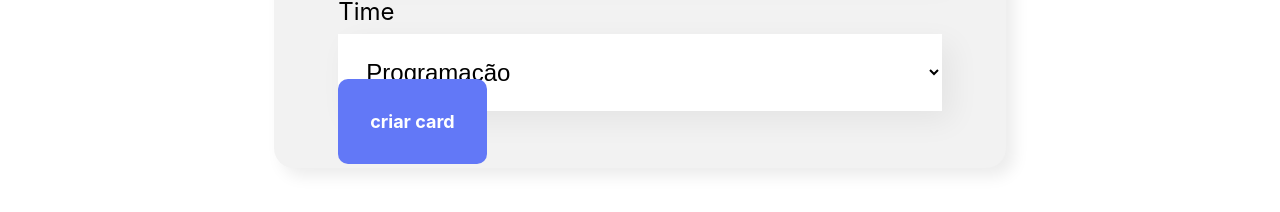
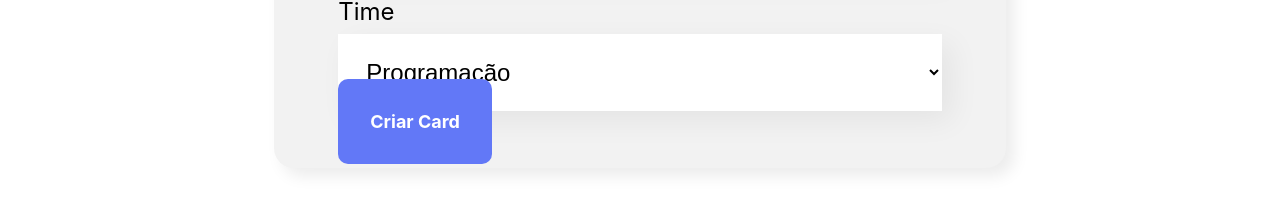
Before and after one commit to jameshsousa/Organo, a React (Create React App) app in the folder organo/: page / in a window 1280 px wide. Shown: the part 1050-1262 px from the top of the page. Built offline with nearby package versions, Linux system fonts and the light colour scheme.

Commit message:
Validando formulário

```diff
--- a/organo/src/componentes/Botao/Botao.css
+++ b/organo/src/componentes/Botao/Botao.css
@@ -1,5 +1,5 @@
 .botao {
-    background-color: #6278F7 ;
+    background-color: #6278F7;
     border-radius: 10px;
     font-weight: 700;
     font-size: 18px;
--- a/organo/src/componentes/Botao/index.js
+++ b/organo/src/componentes/Botao/index.js
@@ -2,7 +2,7 @@ import './Botao.css'
 
 const Botao = (props) => {
     return(<botton className="botao">
-        {props.texto}
+        {props.children}
     </botton>
 
     )
--- a/organo/src/componentes/Formulario/index.js
+++ b/organo/src/componentes/Formulario/index.js
@@ -15,15 +15,22 @@ const Formulario = () => {
         'Inovação e Gestão'
     ]
 
+    const aoSalvar = (evento) => {
+        console.log('Form foi submetido')
+        evento.preventDefault()
+    }
     return (
         <section className="formulario">
-            <form>
+            <form onSubmit={aoSalvar}>
+
             <h2>Preencha os dados para criar o card do colaborador</h2>
-            <CampoTexto label="Nome" placeholder="Digite seu nome" />
-            <CampoTexto label="Cargo" placeholder="Digite seu cargo" />
-            <CampoTexto label="Imagem" placeholder="Digite o endeço da imagem" />
-            <ListaSuspensa label="Time" itens = {times} />
-            <Botao texto="criar card"/>
+            <CampoTexto obrigatorio={true} label="Nome" placeholder="Digite seu nome" />
+            <CampoTexto obrigatorio={true} label="Cargo" placeholder="Digite seu cargo" />
+            <CampoTexto  label="Imagem" placeholder="Digite o endeço da imagem" />
+            <ListaSuspensa obrigatorio={true} label="Time" itens = {times} />
+            <Botao>
+                Criar Card
+            </Botao>
 
             </form>
         </section>
--- a/organo/src/componentes/ListaSuspensa/index.js
+++ b/organo/src/componentes/ListaSuspensa/index.js
@@ -5,7 +5,7 @@ const ListaSuspensa = (props) => {
     return (
         <div className='lista-suspensa'>
             <label>{props.label}</label>
-            <select>
+            <select required={props.required}>
                 {props.itens.map((item, index) => {
                     return <option key = {index}>{item}</option>
              })}
--- a/organo/src/componentes/campoTexto/index.js
+++ b/organo/src/componentes/campoTexto/index.js
@@ -5,7 +5,7 @@ const CampoTexto = (props) => {
     return (
         <div className="campo-texto">
             <label>{props.label}</label>
-            <input placeholder= {props.placeholder} />
+            <input required={props.obrigatorio} placeholder= {props.placeholder} />
         </div>
     )
 
```
Also changed, not shown: organo/src/componentes/ListaSuspensa/ListaSuspensa.css (line endings or trailing spaces).
